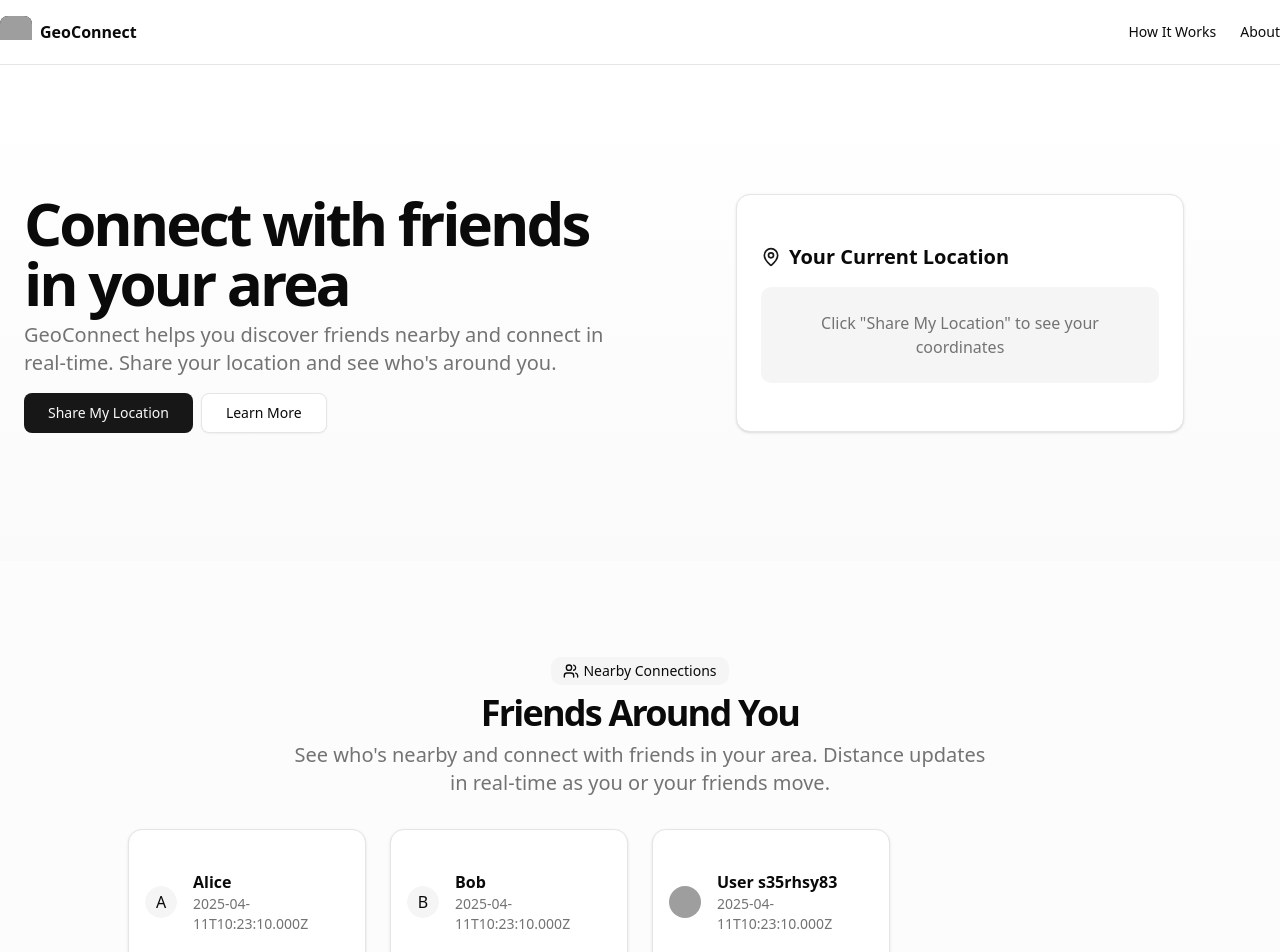
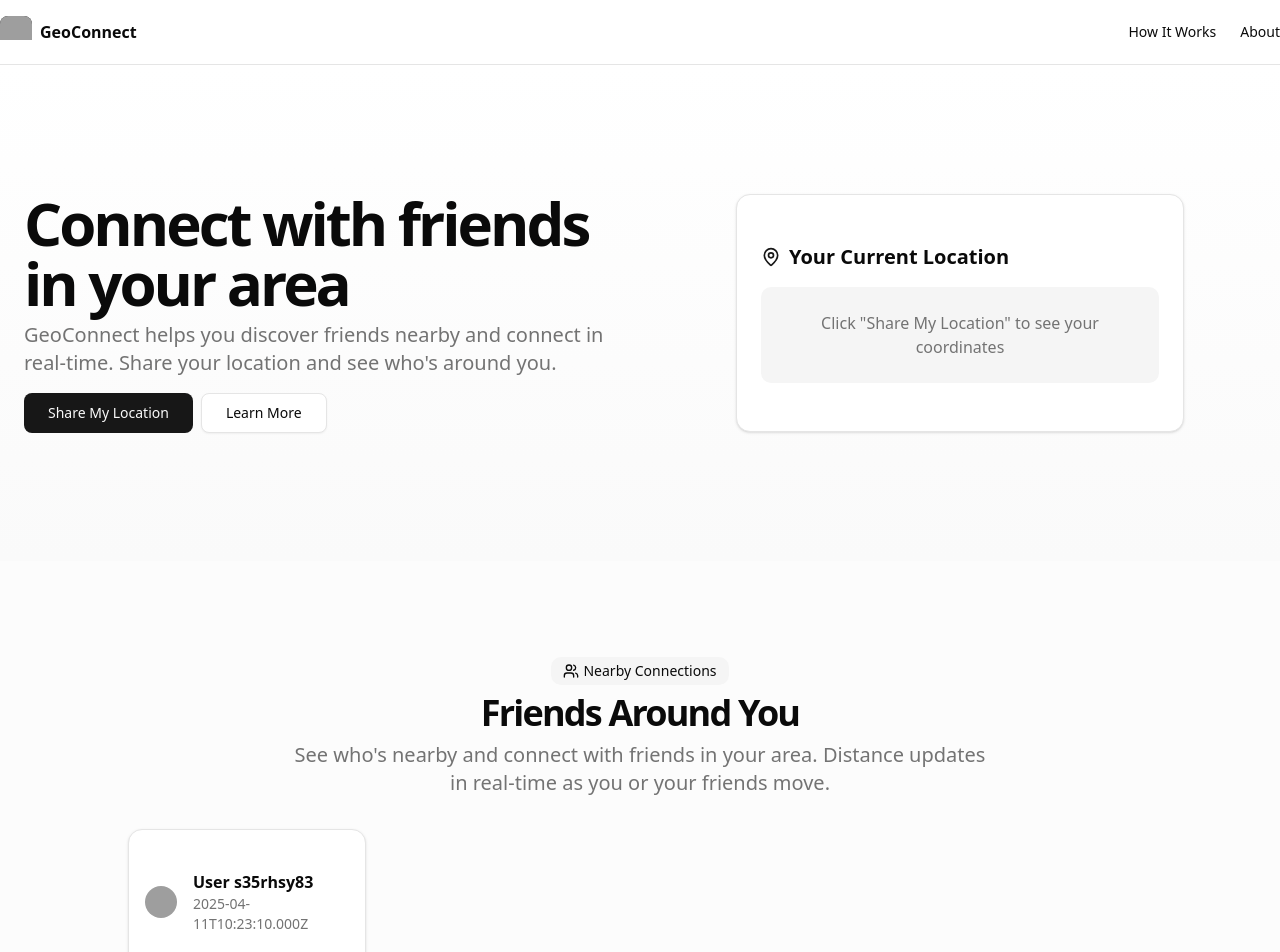
Before and after one commit to jakub-k-slys/nearby-friends, a Next.js app: page / in a window 1280 px wide. Shown: the top 952 px of the page. Built offline with nearby package versions, Linux system fonts and the light colour scheme; no server answers; grey boxes are pictures that could not be loaded.

Commit message:
remove test users from development; streamline user management and enhance filtering logic

```diff
--- a/app/actions.ts
+++ b/app/actions.ts
@@ -11,31 +11,6 @@ let currentUser = {
     longitude: 0
   }
 }
-
-// Add some test users for development
-const testUsers = [
-  {
-    id: "test_user_1",
-    name: "Alice",
-    avatar: "",
-    distance: 0,
-    lastSeen: new Date().toISOString(),
-    status: "online" as const,
-    location: { latitude: 52.237049, longitude: 21.017532 } // Warsaw
-  },
-  {
-    id: "test_user_2",
-    name: "Bob",
-    avatar: "",
-    distance: 0,
-    lastSeen: new Date().toISOString(),
-    status: "online" as const,
-    location: { latitude: 52.239271, longitude: 21.019802 } // Nearby Warsaw
-  }
-];
-
-// Initialize test users
-testUsers.forEach(user => connectedUsers.addUser(user));
 
 export async function setCurrentUser(userId: string, latitude: number, longitude: number) {
   currentUser = {
@@ -57,8 +32,13 @@ export async function setCurrentUser(userId: string, latitude: number, longitude
 
 export async function getConnectedUsers(): Promise<ConnectedUser[]> {
   const users = connectedUsers.getAllUsers()
+  const tenSecondsAgo = new Date(Date.now() - 10000).toISOString(); // 10 seconds ago
+
   return users
-    .filter(user => user.id !== currentUser.id) // Only exclude current user, keep test users for now
+    .filter(user => {
+      // Exclude current user and users who haven't been seen in last 10 seconds
+      return user.id !== currentUser.id && user.lastSeen > tenSecondsAgo;
+    })
     .map(user => ({
       ...user,
       distance: user.location
```
